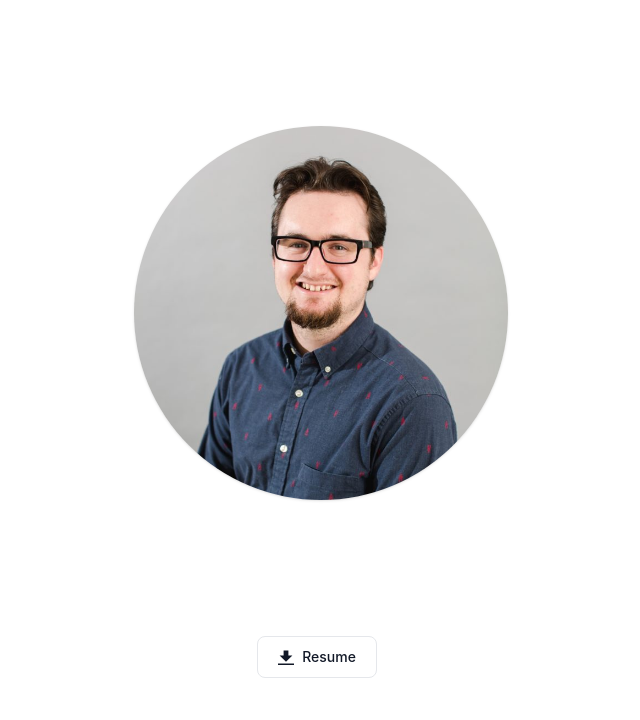
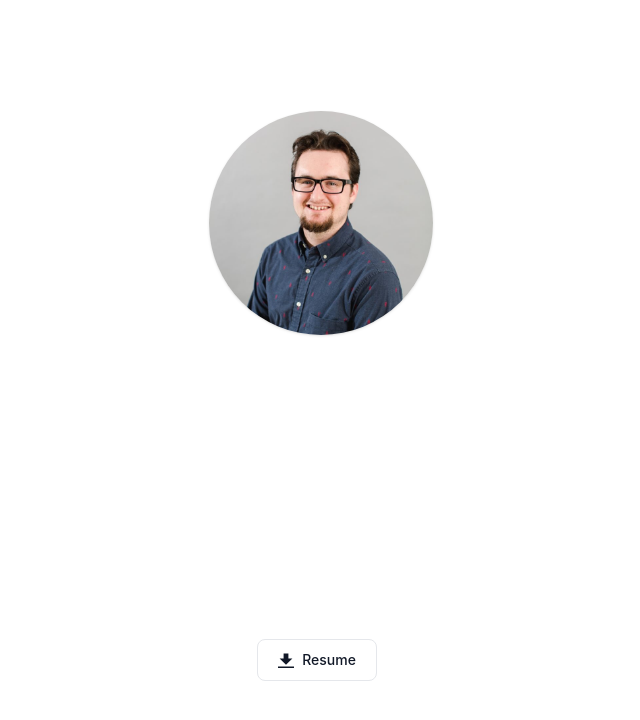
Before and after one commit to smith-xyz/smith-xyz.github.io, a React (Vite) app: page / in a window 1280 px wide. Shown: the top 720 px of the page, without its empty margins (319-959 px from the left). Built offline with nearby package versions, Linux system fonts and the light colour scheme.

Commit message:
fix: widths and margins

```diff
--- a/src/App.tsx
+++ b/src/App.tsx
@@ -14,23 +14,39 @@ function App() {
 
   return (
     <div className="container mx:auto">
-      <div className="flex flex-wrap justify-center">
-        <div className="w-6/12 sm:w-4/12 px-4 my-5">
+      <div className="max-w-3xl">
+        <div className="grid gap-6 justify-items-center">
+          <div className="w-6/12 sm:w-4/12 px-4">
             <img
               src={headshot}
               alt="My Professional Picture"
               className="shadow rounded-full max-w-full h-auto align-middle border-none"
             />
           </div>
-        <div className="my-2">
-          <h1 className="text-3xl font-bold underline">About Me</h1>
-          <p className="my-1">
-            I am a full stack engineer located in Raleigh, North Carolina.
-            Currently working for Travelers in Cyber Security, developing
-            solutions for customer access, identity, and profile management.
+          <div>
+            <h2 className="text-3xl font-bold underline">About Me</h2>
+            <p className="mt-2">
+              I'm a full stack software developer with over 6 years of
+              experience in creating scalable solutions using languages like
+              JavaScript, C#, Python, and Java. Currently at Travelers, I focus
+              on integrating secure OAuth2 workflows for our access, identity,
+              and profile applications. I enjoy mentoring junior developers and
+              contributing to open-source projects. Passionate about tackling
+              new challenges, I aim to leverage my skills to drive impactful
+              software development.
             </p>
           </div>
-        <div className="my-2">
+          <div>
+            <h2 className="text-3xl font-bold underline">Projects</h2>
+            <ul className="list-none mt-2">
+              <li>
+                <a href="https://github.com/smith-xyz/jorben-amich">
+                  Discord bots monorepo
+                </a>
+              </li>
+            </ul>
+          </div>
+          <div>
             <button
               type="button"
               className="text-gray-900 bg-white hover:bg-gray-100 border border-gray-200 focus:ring-4 focus:outline-none focus:ring-gray-100 font-medium rounded-lg text-sm px-5 py-2.5 text-center inline-flex items-center dark:focus:ring-gray-600 dark:bg-gray-800 dark:border-gray-700 dark:text-white dark:hover:bg-gray-700 me-2 mb-2"
@@ -48,6 +64,7 @@ function App() {
           </div>
         </div>
       </div>
+    </div>
   );
 }
 
```
Lines whose indentation alone changed are shown as unchanged.
